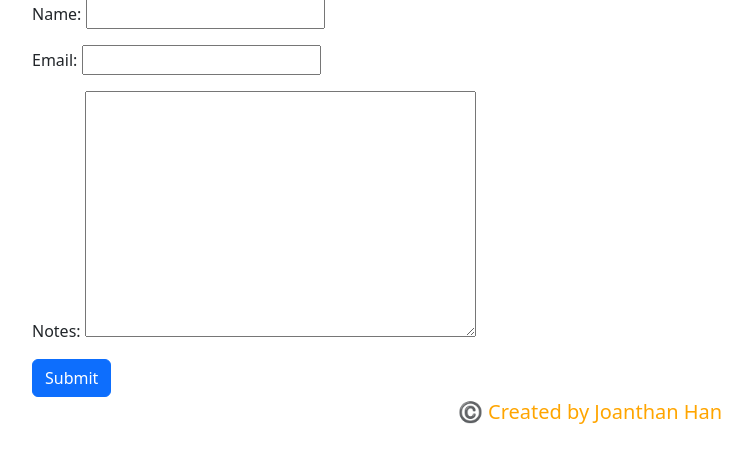
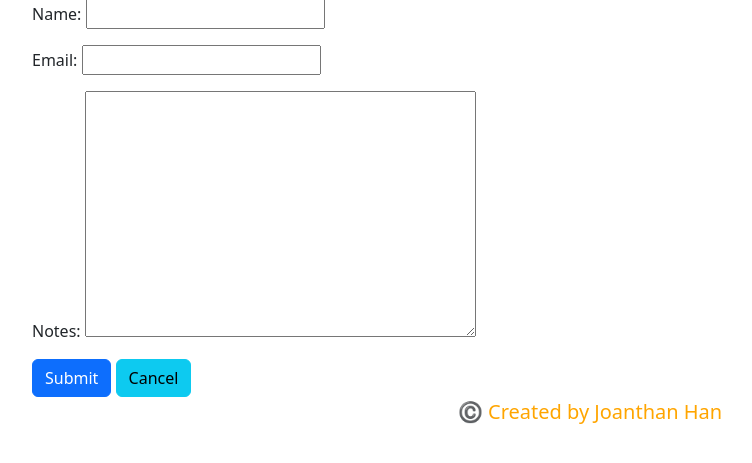
Before and after one commit to Jon4Han/Jonathan_Han, a Django app: page /create/ in a window 1280 px wide. Shown: the part 45-508 px from the top of the page, without its empty margins (50-802 px from the left). Run offline with Django 4.2, Linux system fonts and the light colour scheme; some libraries are stand-ins or nearby versions.

Commit message:
Update Create Page

```diff
--- a/jonathan_han/tasks/templates/tasks/task_form.html
+++ b/jonathan_han/tasks/templates/tasks/task_form.html
@@ -8,6 +8,8 @@
   {{ form.as_p }}
 
   <input type="submit" value="Submit" class="btn btn-primary" />
+  <a class="btn btn-info" href="{% url 'task_list' %}" role="button">Cancel</a>
+
 </form>
 <p style="font-size: 20px; color:orange; text-align: center;">©️ Created by Joanthan Han </p>
 {% endblock content %}
```
